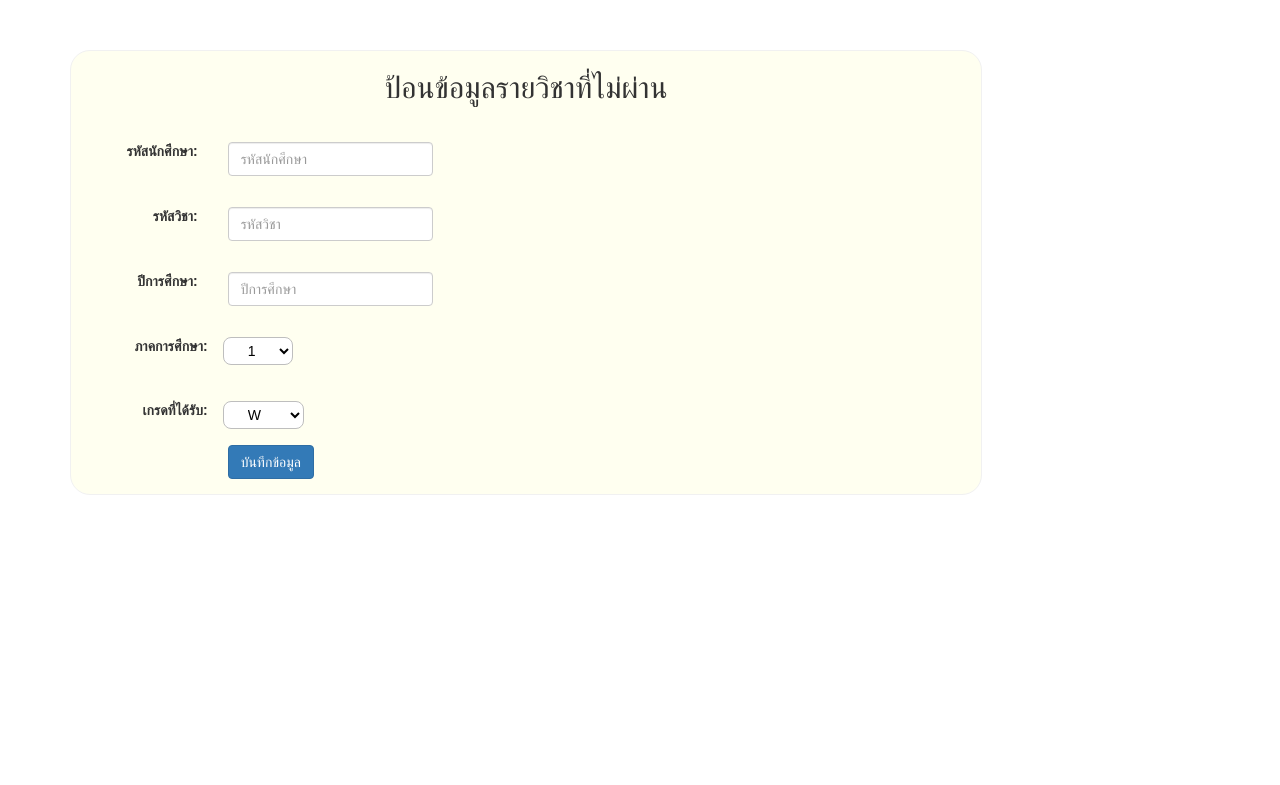
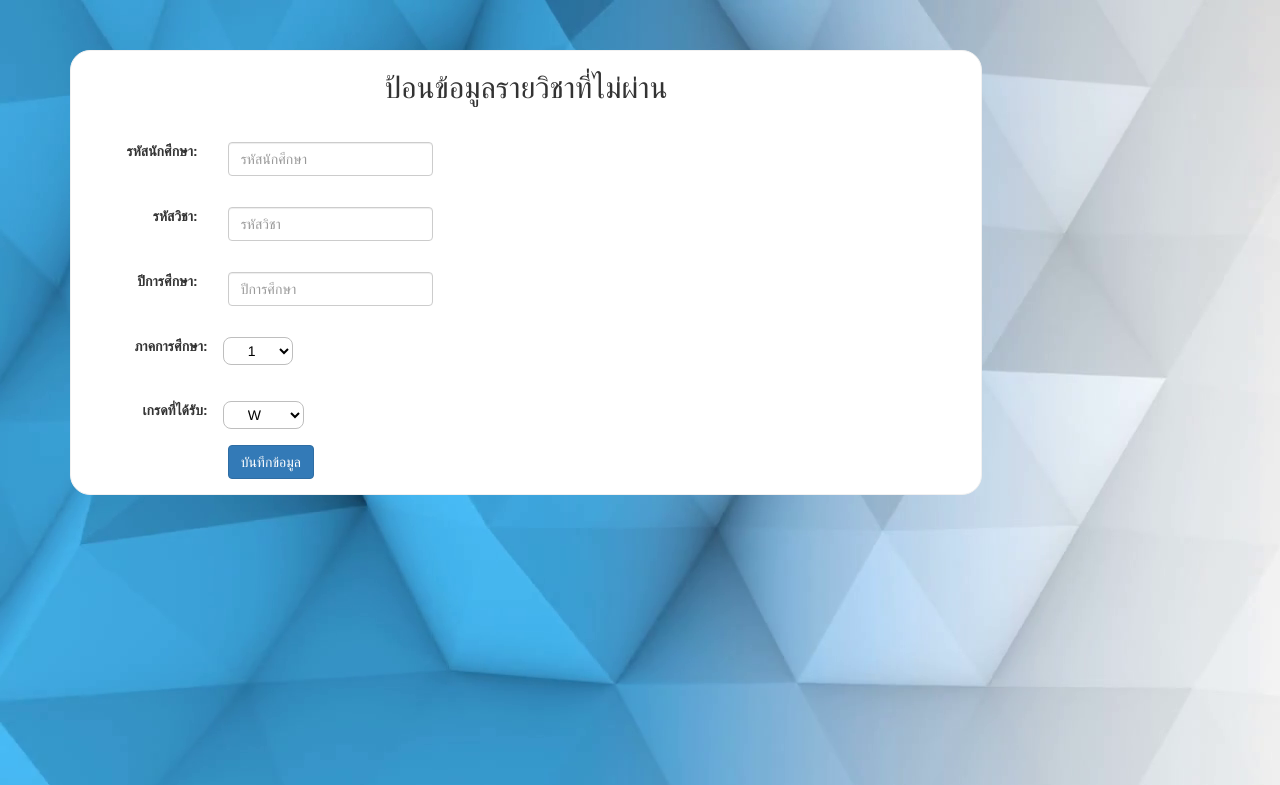
Before and after one commit to swewu/group2, a CodeIgniter app: the page made by application/views/Course/Student.php in a window 1280 px wide. Shown: the top 785 px of the page. Run offline with CodeIgniter, Linux system fonts and the light colour scheme.

Commit message:
Edit blackgroud Student

```diff
--- a/application/views/Course/Student.php
+++ b/application/views/Course/Student.php
@@ -9,13 +9,16 @@
   <script src="https://maxcdn.bootstrapcdn.com/bootstrap/3.4.0/js/bootstrap.min.js"></script>
 </head>
 <style>
-body {font-family: Arial, Helvetica, sans-serif; }
+/* body {
+  font-family: Arial, Helvetica, sans-serif;
+  background-image: url("public/image/background1.png") !important;
+  } */
 form {
   border: 1px solid #f1f1f1 ;
   margin:50px 0px;
   padding:0px; align:center;
   width: 80%;
-  background-color: #FFFFF0;
+  background-color: #ffffff;
   border-radius: 20px; }
 
 
@@ -68,11 +71,9 @@ button:hover {
   text-align: center;
   margin: 24px 0 12px 0;
 }
+</style>
 
-
-
-</style>
-<body>
+<body style ='background-image: url("../public/image/background1.png")' >
 
 
 <div class="container">
```
